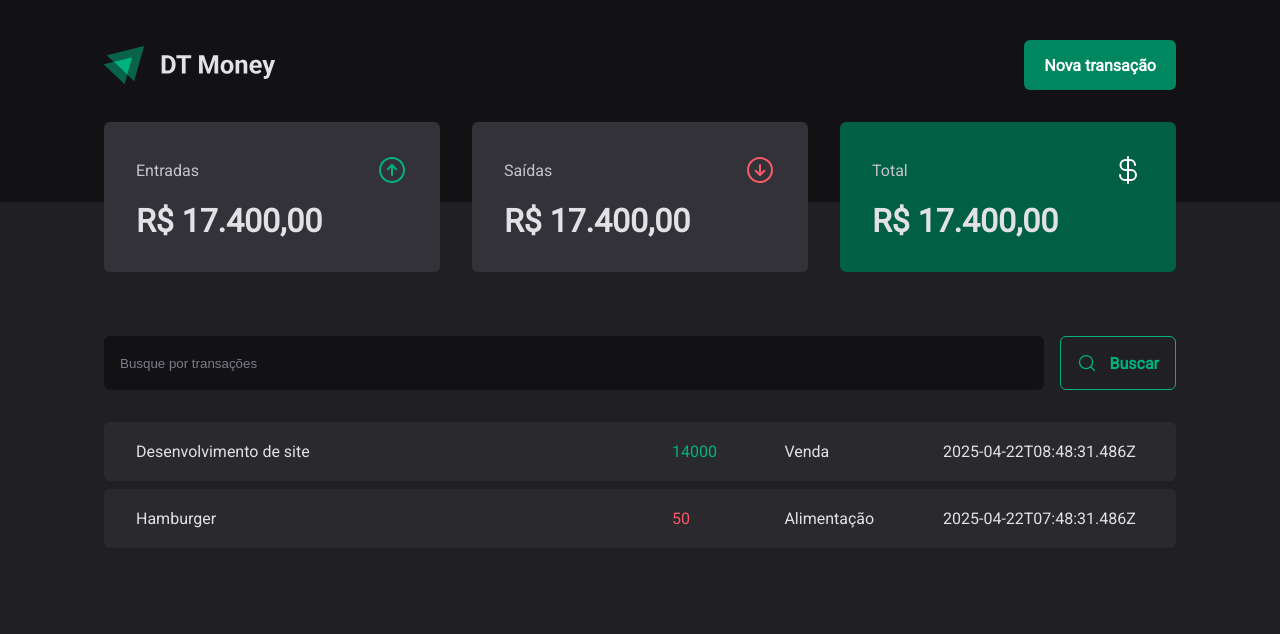
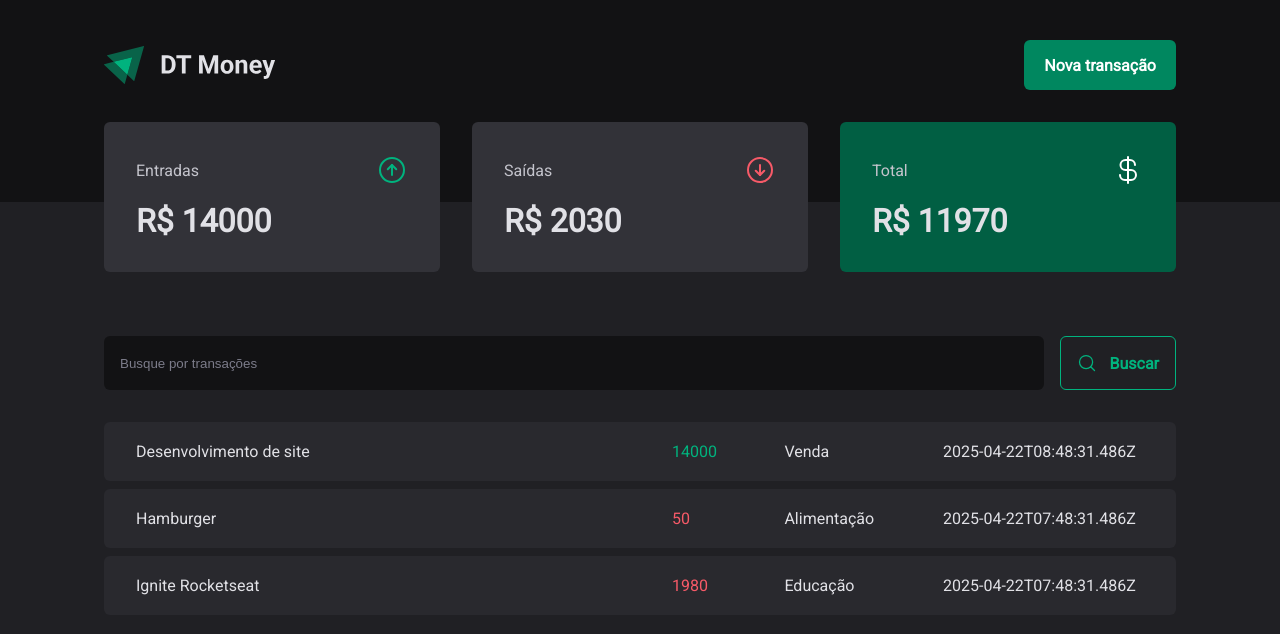
Before and after one commit to WagnerReis/dt-money, a React (Vite) app: page / in a window 1280 px wide. Shown: the top 634 px of the page. Built offline with nearby package versions, Linux system fonts and the light colour scheme; data requests are answered from the project's data file.

Commit message:
feat(summary): implement transaction summary calculation

```diff
--- a/server.json
+++ b/server.json
@@ -15,6 +15,14 @@
       "category": "Alimentação",
       "price": 50,
       "createdAt": "2025-04-22T07:48:31.486Z"
+    },
+    {
+      "id": 3,
+      "description": "Ignite Rocketseat",
+      "type": "outcome",
+      "category": "Educação",
+      "price": 1980,
+      "createdAt": "2025-04-22T07:48:31.486Z"
     }
   ]
 }
--- a/src/components/Summary/index.tsx
+++ b/src/components/Summary/index.tsx
@@ -1,7 +1,31 @@
 import { ArrowCircleDown, ArrowCircleUp, CurrencyDollar } from "phosphor-react";
 import { SummaryContainer, SummaryCard } from "./styles";
+import { useTransactions } from "../../hooks/useTransactions";
 
 export function Summary() {
+  const { transactions } = useTransactions();
+
+  const summary = transactions.reduce(
+    (acc, transaction) => {
+      if (transaction.type === "income") {
+        acc.income += transaction.price;
+        acc.total += transaction.price;
+      }
+
+      if (transaction.type === "outcome") {
+        acc.outcome += transaction.price;
+        acc.total -= transaction.price;
+      }
+
+      return acc;
+    },
+    {
+      income: 0,
+      outcome: 0,
+      total: 0,
+    },
+  );
+
   return (
     <SummaryContainer>
       <SummaryCard>
@@ -10,7 +34,7 @@
           <ArrowCircleUp size={32} color="#00b37e" />
         </header>
 
-        <strong>R$ 17.400,00</strong>
+        <strong>R$ {summary.income}</strong>
       </SummaryCard>
 
       <SummaryCard>
@@ -19,7 +43,7 @@
           <ArrowCircleDown size={32} color="#f75a68" />
         </header>
 
-        <strong>R$ 17.400,00</strong>
+        <strong>R$ {summary.outcome}</strong>
       </SummaryCard>
 
       <SummaryCard variant="green">
@@ -28,7 +52,7 @@
           <CurrencyDollar size={32} color="#fff" />
         </header>
 
-        <strong>R$ 17.400,00</strong>
+        <strong>R$ {summary.total}</strong>
       </SummaryCard>
     </SummaryContainer>
   );
```
